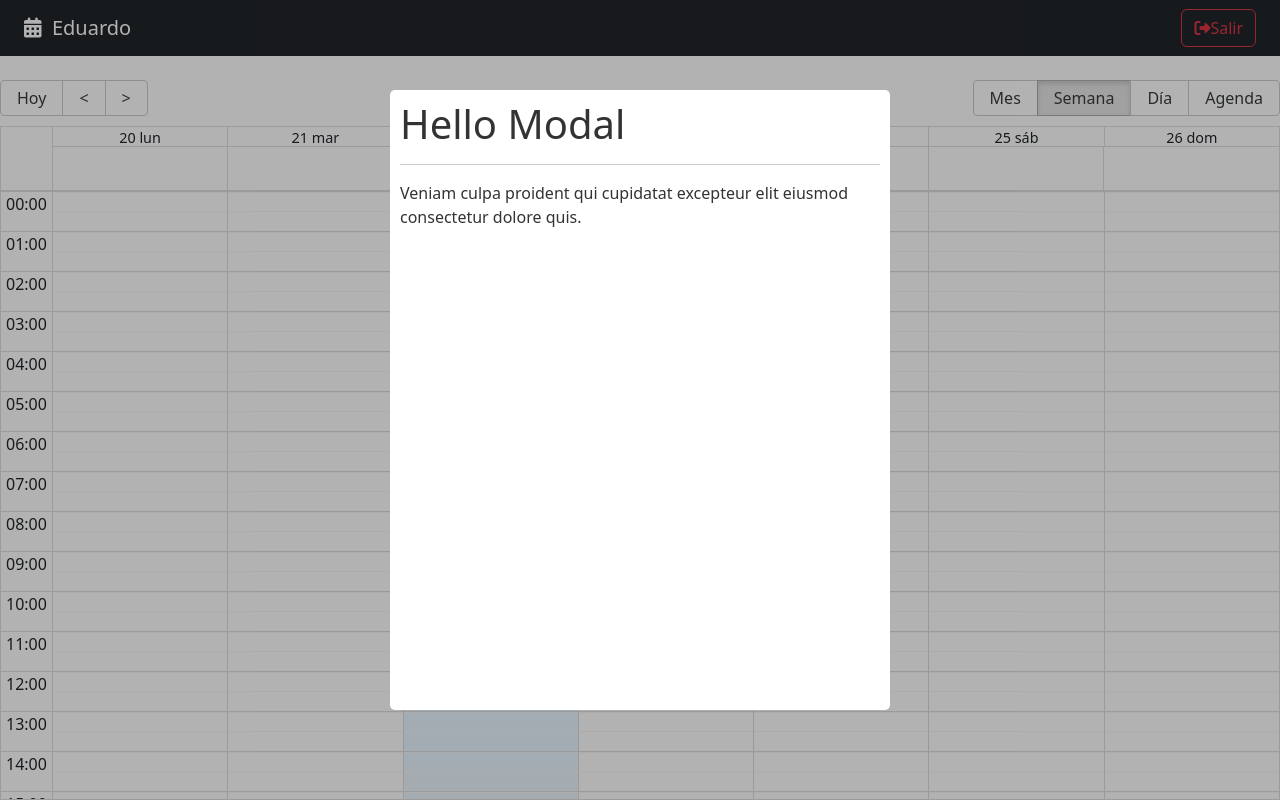
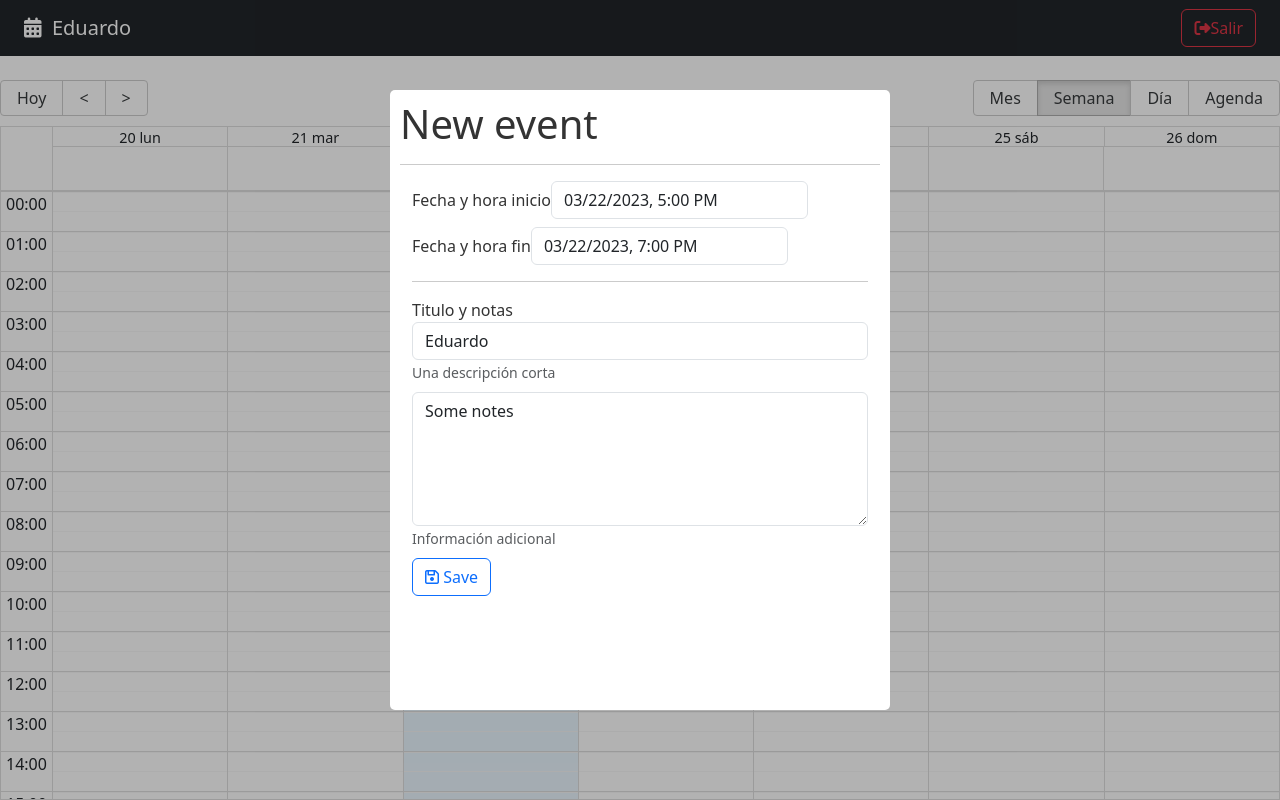
Before and after one commit to edualedesma/10-calendar, a React (Vite) app: page / in a window 1280 px wide. Built offline with nearby package versions, Linux system fonts and the light colour scheme.

Commit message:
Add a form in calendar modal with datepickers

```diff
--- a/package.json
+++ b/package.json
@@ -12,6 +12,7 @@
     "date-fns": "^2.29.3",
     "react": "^18.2.0",
     "react-big-calendar": "^1.6.8",
+    "react-datepicker": "^4.11.0",
     "react-dom": "^18.2.0",
     "react-modal": "^3.16.1",
     "react-router-dom": "^6.9.0"
--- a/src/calendar/components/CalendarModal.jsx
+++ b/src/calendar/components/CalendarModal.jsx
@@ -1,6 +1,9 @@
 import { useState } from 'react';
+import ReactDatePicker from 'react-datepicker';
 import Modal from 'react-modal';
 import '../../styles.css';
+import { addHours } from 'date-fns';
+import "react-datepicker/dist/react-datepicker.css";
 
 const customStyles = {
 	content: {
@@ -18,6 +21,26 @@
 export const CalendarModal = () => {
 
 	const [isOpen, setIsOpen] = useState(true);
+	const [formValues, setFormValues] = useState({
+		title: 'Eduardo',
+		notes: 'Some notes',
+		start: new Date(),
+		end: addHours(new Date(), 2),
+	});
+
+	const onInputChange = ({ target }) => {
+		setFormValues({
+			...formValues,
+			[target.name]: target.value
+		});
+	}
+
+	const onDateChange = ( event, changing ) => {
+		setFormValues({
+			...formValues,
+			[changing]: event
+		});
+	}
 
 	const onCloseModal = () => {
 		setIsOpen(false);
@@ -32,9 +55,62 @@
 			overlayClassName="modal-fondo"
 			closeTimeoutMS={ 200 }
 		>
-			<h1>Hello Modal</h1>
+			<h1>New event</h1>
 			<hr />
-			<p>Veniam culpa proident qui cupidatat excepteur elit eiusmod consectetur dolore quis.</p>
+			<form className="container">
+				<div className="form-group mb-2">
+					<label>Fecha y hora inicio</label>
+					<ReactDatePicker
+						selected={ formValues.start }
+						onChange={ (event) => onDateChange( event, 'start' ) }
+						className='form-control'
+						dateFormat="Pp"
+					/>
+				</div>
+				<div className="form-group mb-2">
+					<label>Fecha y hora fin</label>
+					<ReactDatePicker
+						minDate={ formValues.start }
+						selected={ formValues.end }
+						onChange={ (event) => onDateChange( event, 'end' ) }
+						className='form-control'
+						dateFormat="Pp"
+					/>
+				</div>
+				<hr />
+				<div className="form-group mb-2">
+					<label>Titulo y notas</label>
+					<input
+						type="text"
+						className="form-control"
+						placeholder="Título del evento"
+						name="title"
+						autoComplete="off"
+						value={ formValues.title }
+						onChange={ onInputChange }
+					/>
+					<small id="emailHelp" className="form-text text-muted">Una descripción corta</small>
+				</div>
+				<div className="form-group mb-2">
+					<textarea
+						type="text"
+						className="form-control"
+						placeholder="Notas"
+						rows="5"
+						name="notes"
+						value={ formValues.notes }
+						onChange={ onInputChange }
+					></textarea>
+					<small id="emailHelp" className="form-text text-muted">Información adicional</small>
+				</div>
+				<button
+					type="submit"
+					className="btn btn-outline-primary btn-block"
+				>
+					<i className="far fa-save"></i>
+					<span> Save</span>
+				</button>
+			</form>
 		</Modal>
 	)
 }
```
Also changed, not shown: 1 other file (tests, documents, lock files or other folders).
